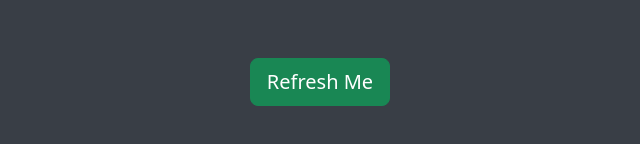
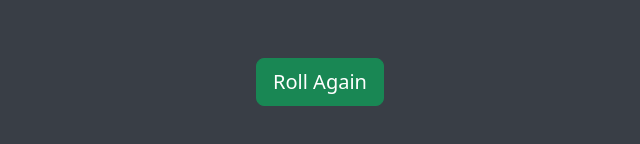
Before and after one commit to pritamdas2003/Dicee, a plain HTML site: page index.html in a window 1280 px wide. Shown: the part 506-650 px from the top of the page, 320-960 px from the left. Drawn offline with nearby package versions, Linux system fonts and the light colour scheme.

Commit message:
Update index.html

```diff
--- a/index.html
+++ b/index.html
@@ -31,7 +31,7 @@
     </div>
 
     <div class="refresh">
-      <button onClick="window.location.reload();" type="button" class="btn btn-success btn-lg">Refresh Me</button>
+      <button onClick="window.location.reload();" type="button" class="btn btn-success btn-lg">Roll Again</button>
     </div>
 
   </div>
```
